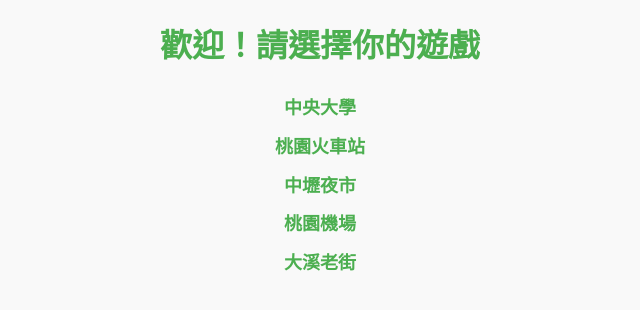
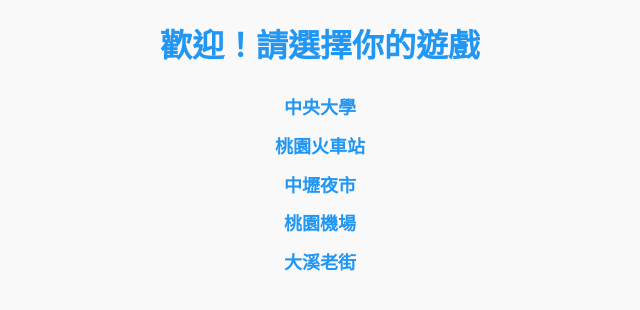
Before and after one commit to h04898989/puzzletest, a Flask app: page / in a window 1280 px wide. Shown: the top 310 px of the page, without its empty margins (320-960 px from the left). Run offline with Flask 3, Linux system fonts and the light colour scheme.

Commit message:
sara update

```diff
--- a/static/style.css
+++ b/static/style.css
@@ -10,7 +10,7 @@ body {
 
 h1, h2 {
     text-align: center;
-    color: #4CAF50;
+    color: #2196F3; /* 修改為藍色 */
 }
 
 ul {
@@ -25,13 +25,13 @@ ul li {
 
 ul li a {
     text-decoration: none;
-    color: #4CAF50;
+    color: #2196F3; /* 修改為藍色 */
     font-weight: bold;
     font-size: 18px;
 }
 
 ul li a:hover {
-    color: #388E3C;
+    color: #1976D2; /* 修改為深藍色 */
 }
 
 button {
@@ -40,14 +40,14 @@ button {
     padding: 10px 20px;
     font-size: 16px;
     color: #fff;
-    background-color: #4CAF50;
+    background-color: #2196F3; /* 修改為藍色 */
     border: none;
     border-radius: 5px;
     cursor: pointer;
 }
 
 button:hover {
-    background-color: #388E3C;
+    background-color: #1976D2; /* 修改為深藍色 */
 }
 
 section {
```
